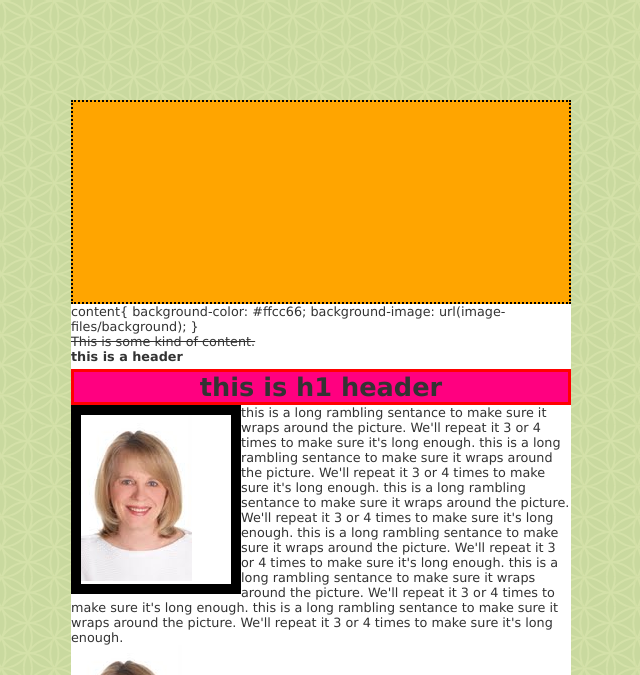
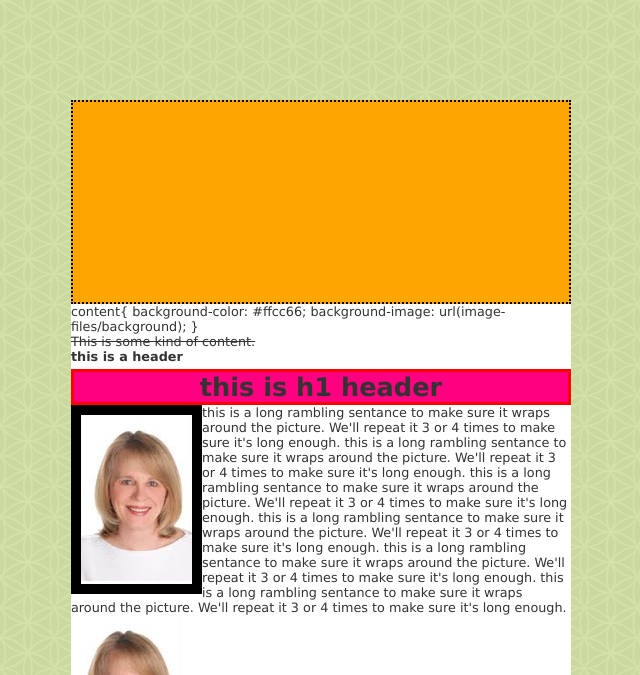
Before and after one commit to hsorense/hsorense.github.com, a plain HTML site: page index.html in a window 1280 px wide. Shown: the top 675 px of the page, without its empty margins (319-959 px from the left). Drawn offline with nearby package versions, Linux system fonts and the light colour scheme.

Commit message:
Signed-off-by: unknown <Harry@.(none)>

```diff
--- a/styles.css
+++ b/styles.css
@@ -76,7 +76,7 @@ table {
 
 #pic1 {
 float:left;
-width: 150px;
+width: 111px;
 border : 10px solid black;
 }
 
```
